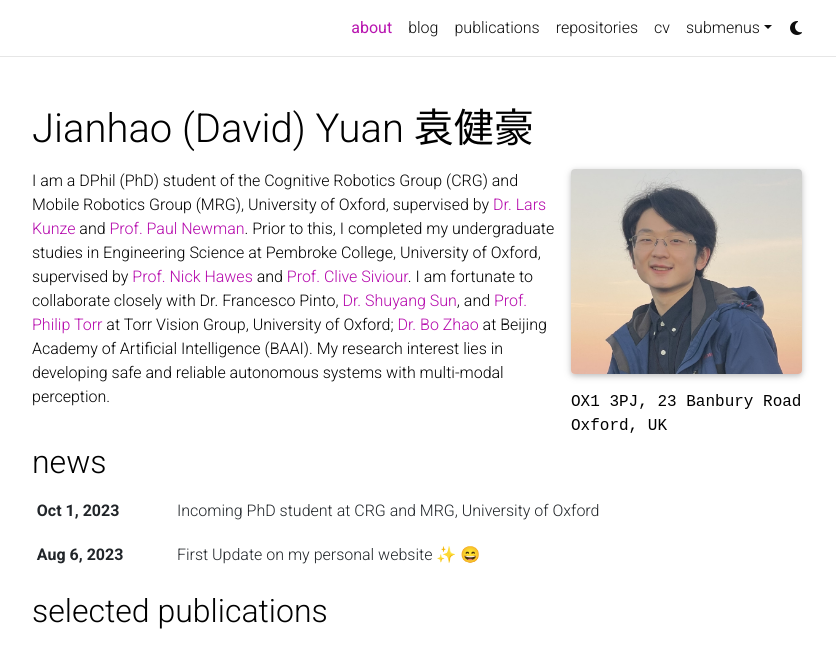
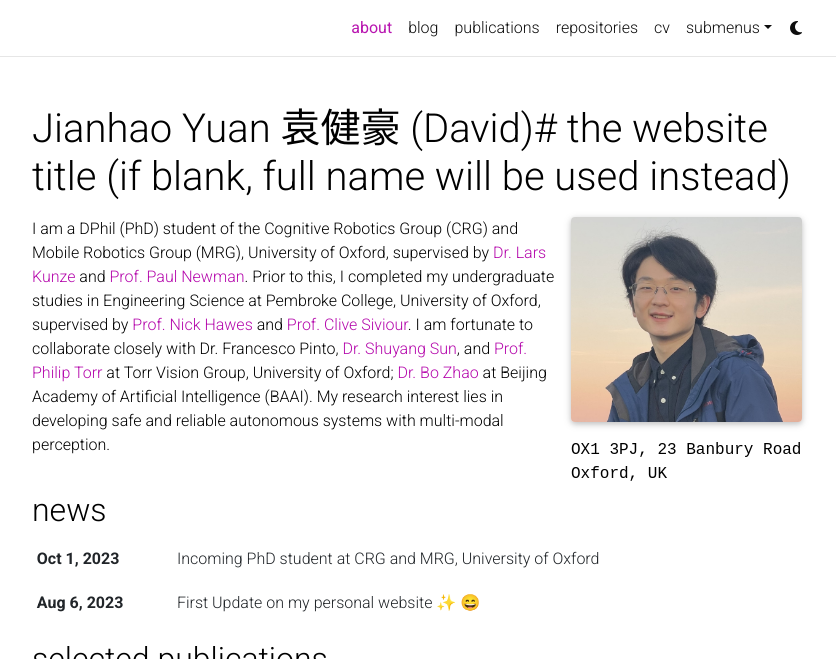
Before and after one commit to YuanJianhao508/YuanJianhao508.github.io, a Jekyll site: the page built from _pages/about.md, in a window 1280 px wide and 996 px high, cut to the strip 0-659 px from the top of the window. Shown: the whole strip, without its empty margins (223-1059 px from the left). Built offline with Jekyll 4.4.1, drawn with Linux system fonts in a browser that asks for light colours; full-size pictures stand in for the smaller copies a plugin makes; emoji names are drawn with the system emoji font; comment, search, counter and statistics services are not loaded; a style sheet for code colours, icons or effects is not loaded.

Commit message:
minor edit

```diff
--- a/_config.yml
+++ b/_config.yml
@@ -2,7 +2,7 @@
 # Site settings
 # -----------------------------------------------------------------------------
 
-title: Jianhao (David) Yuan 袁健豪 # the website title (if blank, full name will be used instead)
+title: Jianhao Yuan 袁健豪 (David)# the website title (if blank, full name will be used instead)
 first_name: Jianhao
 middle_name:
 last_name: Yuan
```
